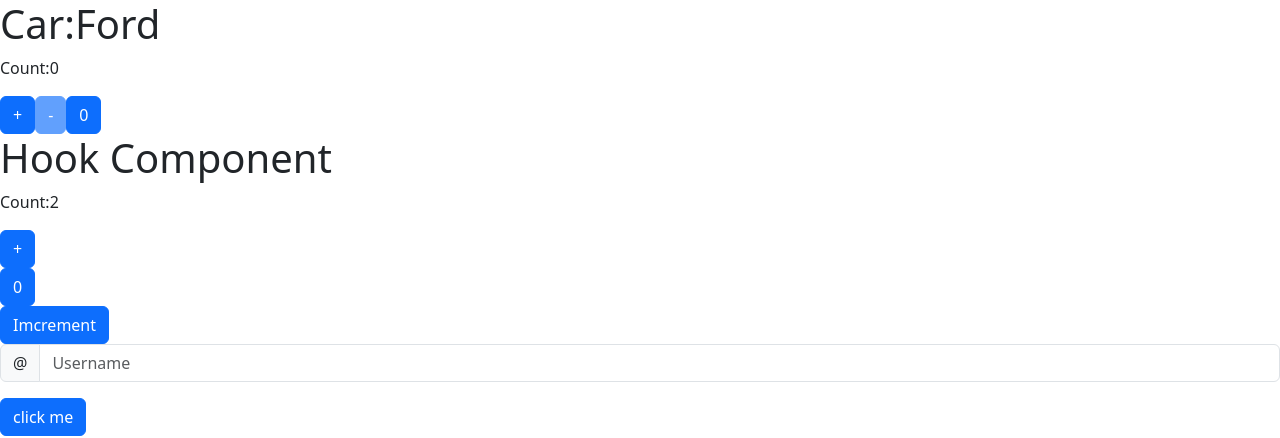
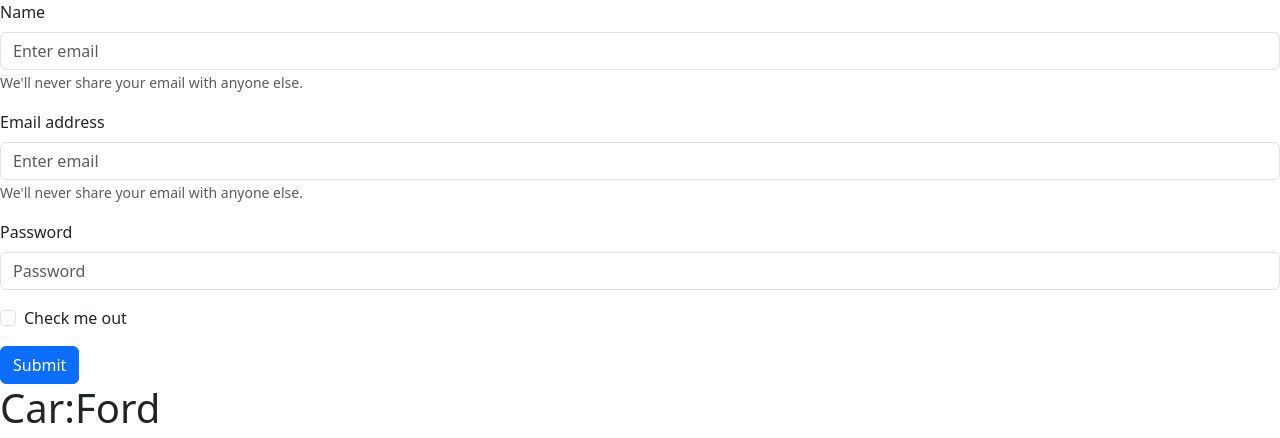
Before and after one commit to shabuj603/demo_react, a React (Create React App) app: page / in a window 1280 px wide. Shown: the top 438 px of the page. Built offline with nearby package versions, Linux system fonts and the light colour scheme.

Commit message:
form with spride operator

```diff
--- a/src/App.js
+++ b/src/App.js
@@ -12,6 +12,7 @@
 import EventBinding from "./EVENT_HANDLER_CLASS/EventBinding";
 import HookUseState from "./HOOK_USE_STATE/HookUseState";
 import FunctionalHook from "./HOOK_USE_STATE/FunctionalHook";
+import FormState from "./FORM/Form";
 
 
 
@@ -23,6 +24,7 @@
 
 function App(){
     return <div>
+        <FormState/>
         <FunctionalHook/>
         <HookUseState/>
         <EventBinding/>
--- /dev/null
+++ b/src/FORM/Form.js
@@ -0,0 +1,55 @@
+import React, { useState } from "react";
+
+import Button from 'react-bootstrap/Button';
+import Form from 'react-bootstrap/Form';
+
+function FormState() {
+
+    const[user, SetUser]= useState({
+        name:'',
+        email:'',
+        password:''
+    });
+
+    const{name,email,password}= user;
+    const handleChange=(e)=>{
+        SetUser({...user,[e.target.name]:[e.target.value]})
+    }
+    const handleSubmit=(e)=>{
+        console.log(user);
+        e.preventDefault();
+    }
+
+
+  return (
+    <Form onSubmit={handleSubmit}>
+        <Form.Group className="mb-3" controlId="formBasicName">
+        <Form.Label>Name</Form.Label>
+        <Form.Control type="text"  name="name" value={name} onChange={handleChange} placeholder="Enter email" />
+        <Form.Text className="text-muted">
+          We'll never share your email with anyone else.
+        </Form.Text>
+      </Form.Group>
+      <Form.Group className="mb-3"  controlId="formBasicEmail">
+        <Form.Label>Email address</Form.Label>
+        <Form.Control type="email" name="email" value={email} onChange={handleChange} placeholder="Enter email" />
+        <Form.Text className="text-muted">
+          We'll never share your email with anyone else.
+        </Form.Text>
+      </Form.Group>
+
+      <Form.Group className="mb-3" controlId="formBasicPassword">
+        <Form.Label>Password</Form.Label>
+        <Form.Control type="password" name="password" value={password} onChange={handleChange} placeholder="Password" />
+      </Form.Group>
+      <Form.Group className="mb-3" controlId="formBasicCheckbox">
+        <Form.Check type="checkbox" label="Check me out" />
+      </Form.Group>
+      <Button variant="primary" type="submit">
+        Submit
+      </Button>
+    </Form>
+  );
+}
+
+export default FormState;
```
